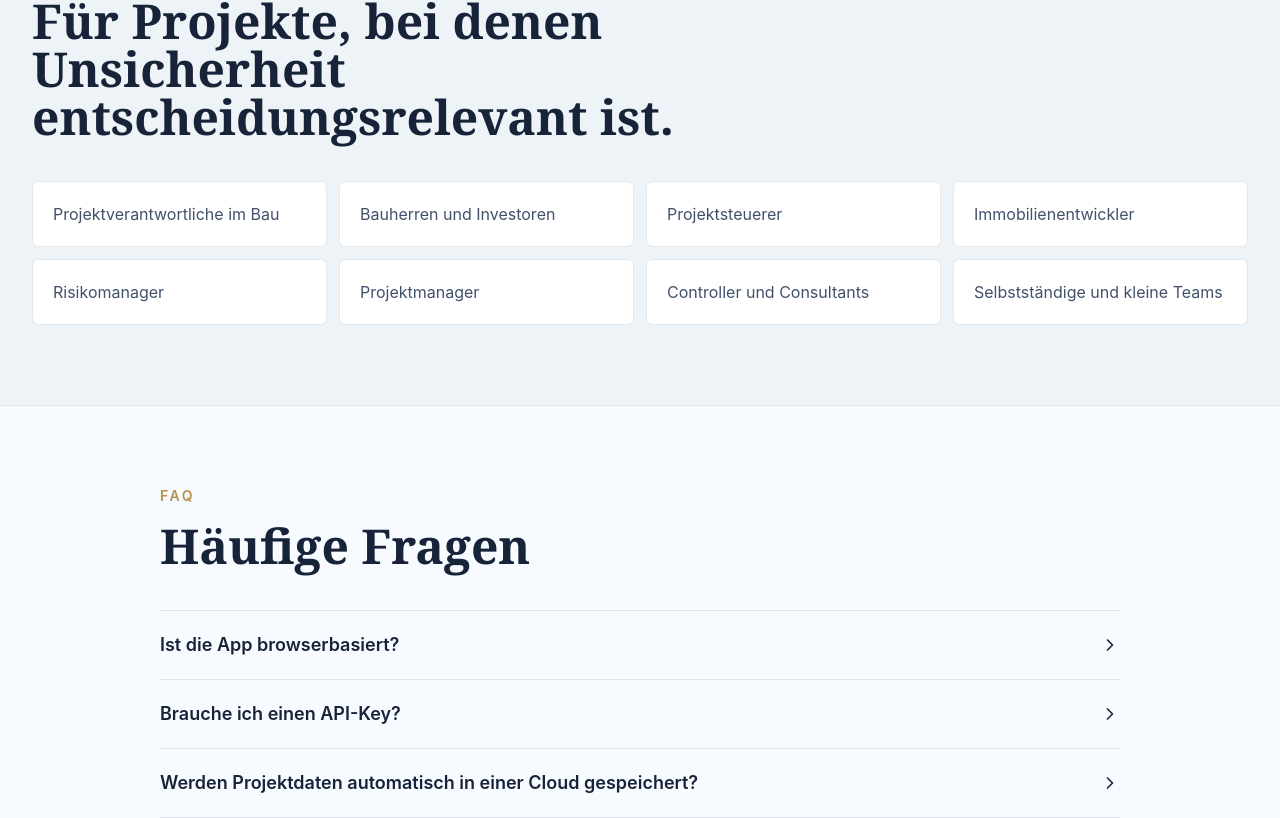
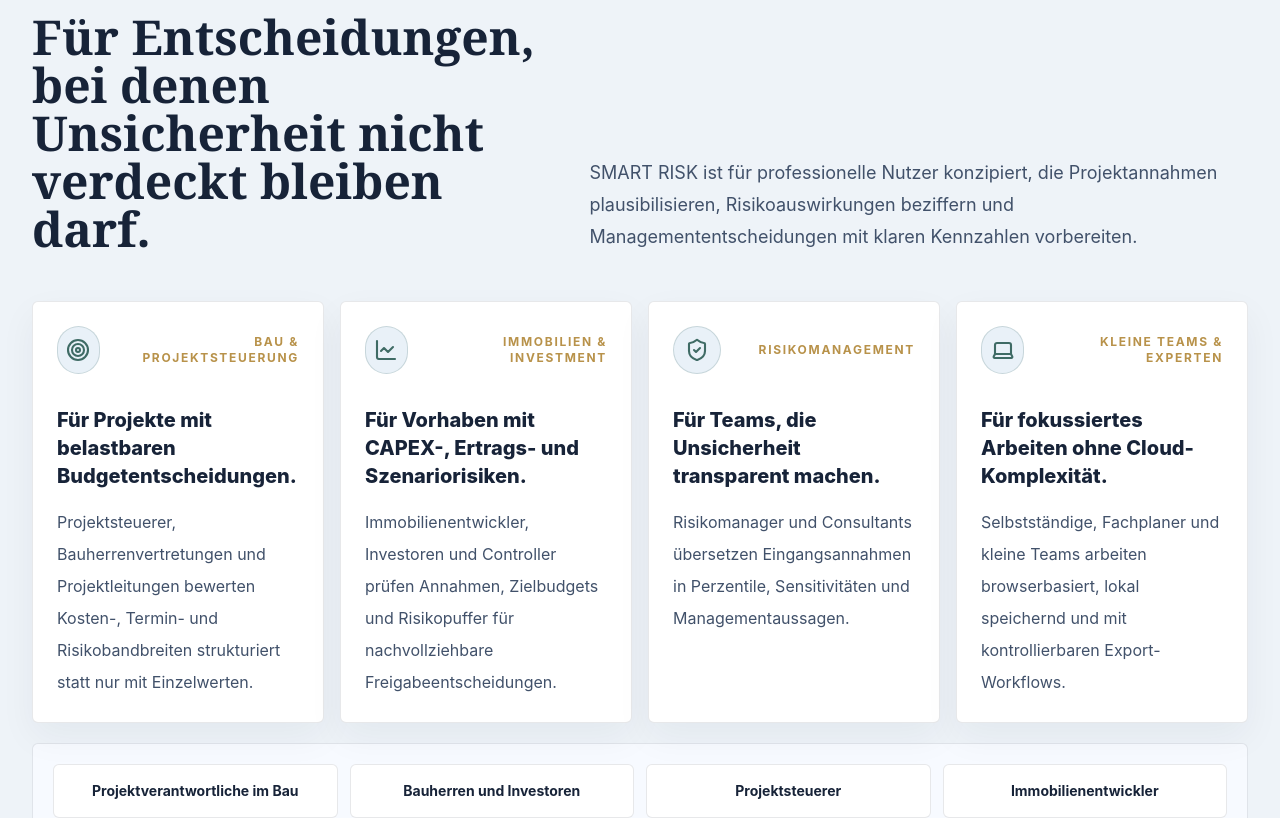
Before and after one commit to BM1964-25/SMART-RISK-Monte-Carlo-Simulation-Landingpage, a React (Vite) app: page / in a window 1280 px wide. Shown: the part 7682-8500 px from the top of the page. Built offline with nearby package versions, Linux system fonts and the light colour scheme.

Commit message:
Elevate audience section design

```diff
--- a/src/App.tsx
+++ b/src/App.tsx
@@ -160,6 +160,33 @@
   "Projektmanager",
   "Controller und Consultants",
   "Selbstständige und kleine Teams",
+];
+
+const audienceGroups = [
+  {
+    icon: Target,
+    label: "Bau & Projektsteuerung",
+    title: "Für Projekte mit belastbaren Budgetentscheidungen.",
+    text: "Projektsteuerer, Bauherrenvertretungen und Projektleitungen bewerten Kosten-, Termin- und Risikobandbreiten strukturiert statt nur mit Einzelwerten.",
+  },
+  {
+    icon: LineChart,
+    label: "Immobilien & Investment",
+    title: "Für Vorhaben mit CAPEX-, Ertrags- und Szenariorisiken.",
+    text: "Immobilienentwickler, Investoren und Controller prüfen Annahmen, Zielbudgets und Risikopuffer für nachvollziehbare Freigabeentscheidungen.",
+  },
+  {
+    icon: ShieldCheck,
+    label: "Risikomanagement",
+    title: "Für Teams, die Unsicherheit transparent machen.",
+    text: "Risikomanager und Consultants übersetzen Eingangsannahmen in Perzentile, Sensitivitäten und Managementaussagen.",
+  },
+  {
+    icon: Laptop,
+    label: "Kleine Teams & Experten",
+    title: "Für fokussiertes Arbeiten ohne Cloud-Komplexität.",
+    text: "Selbstständige, Fachplaner und kleine Teams arbeiten browserbasiert, lokal speichernd und mit kontrollierbaren Export-Workflows.",
+  },
 ];
 
 const faqs = [
@@ -928,22 +955,59 @@
       </section>
 
       <section className="bg-paper">
-        <div className="mx-auto max-w-7xl px-5 py-20 sm:px-8">
+        <div className="mx-auto max-w-7xl px-5 py-20 sm:px-8 lg:py-24">
+          <div className="grid gap-10 lg:grid-cols-[0.88fr_1.12fr] lg:items-end">
+            <div>
               <p className="text-sm font-semibold uppercase tracking-[0.18em] text-gold">
                 Zielgruppe
               </p>
               <h2 className="mt-4 max-w-3xl font-serif text-4xl font-semibold leading-tight sm:text-5xl">
-            Für Projekte, bei denen Unsicherheit entscheidungsrelevant ist.
+                Für Entscheidungen, bei denen Unsicherheit nicht verdeckt
+                bleiben darf.
               </h2>
-          <div className="mt-10 grid gap-3 sm:grid-cols-2 lg:grid-cols-4">
+            </div>
+            <p className="max-w-3xl text-lg leading-8 text-graphite">
+              SMART RISK ist für professionelle Nutzer konzipiert, die
+              Projektannahmen plausibilisieren, Risikoauswirkungen beziffern
+              und Managemententscheidungen mit klaren Kennzahlen vorbereiten.
+            </p>
+          </div>
+
+          <div className="mt-12 grid gap-4 lg:grid-cols-4">
+            {audienceGroups.map(({ icon: Icon, label, title, text }) => (
+              <article
+                key={label}
+                className="flex min-h-[300px] flex-col rounded-md border border-ink/10 bg-white p-6 shadow-[0_14px_36px_rgba(16,31,53,0.05)]"
+              >
+                <div className="flex items-center justify-between gap-4">
+                  <div className="flex h-12 w-12 items-center justify-center rounded-full border border-sage/20 bg-[#e9f1f8] text-sage">
+                    <Icon className="h-6 w-6" strokeWidth={2.1} />
+                  </div>
+                  <p className="text-right text-xs font-bold uppercase tracking-[0.14em] text-gold">
+                    {label}
+                  </p>
+                </div>
+                <h3 className="mt-8 text-xl font-extrabold leading-7 text-ink">
+                  {title}
+                </h3>
+                <p className="mt-4 text-base leading-8 text-graphite">
+                  {text}
+                </p>
+              </article>
+            ))}
+          </div>
+
+          <div className="mt-5 rounded-md border border-ink/10 bg-ivory p-5">
+            <div className="grid gap-3 sm:grid-cols-2 lg:grid-cols-4">
               {audiences.map((item) => (
                 <div
                   key={item}
-                className="rounded-md border border-ink/10 bg-white p-5 text-graphite"
+                  className="flex min-h-[54px] items-center justify-center rounded-md border border-ink/10 bg-white px-4 py-3 text-center text-sm font-bold leading-5 text-ink"
                 >
                   {item}
                 </div>
               ))}
+            </div>
           </div>
         </div>
       </section>
```
Lines whose indentation alone changed are shown as unchanged.
